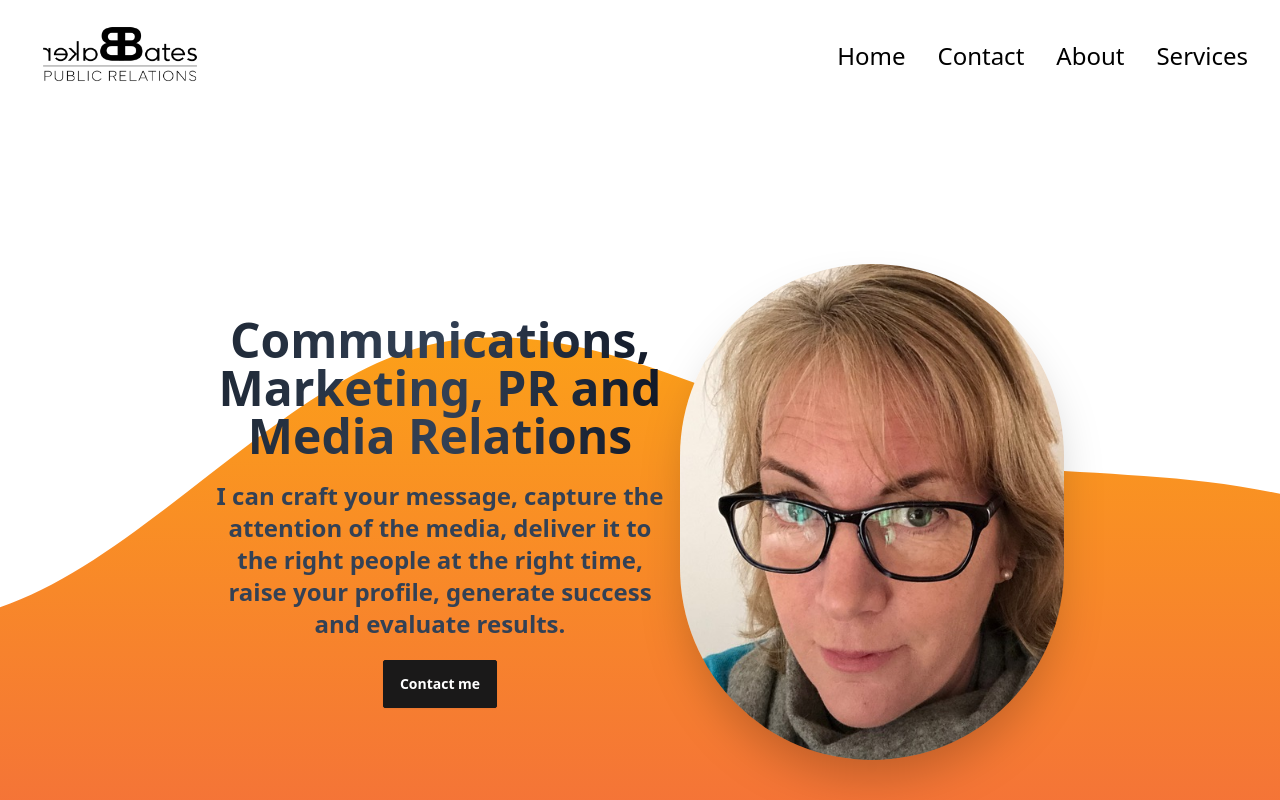
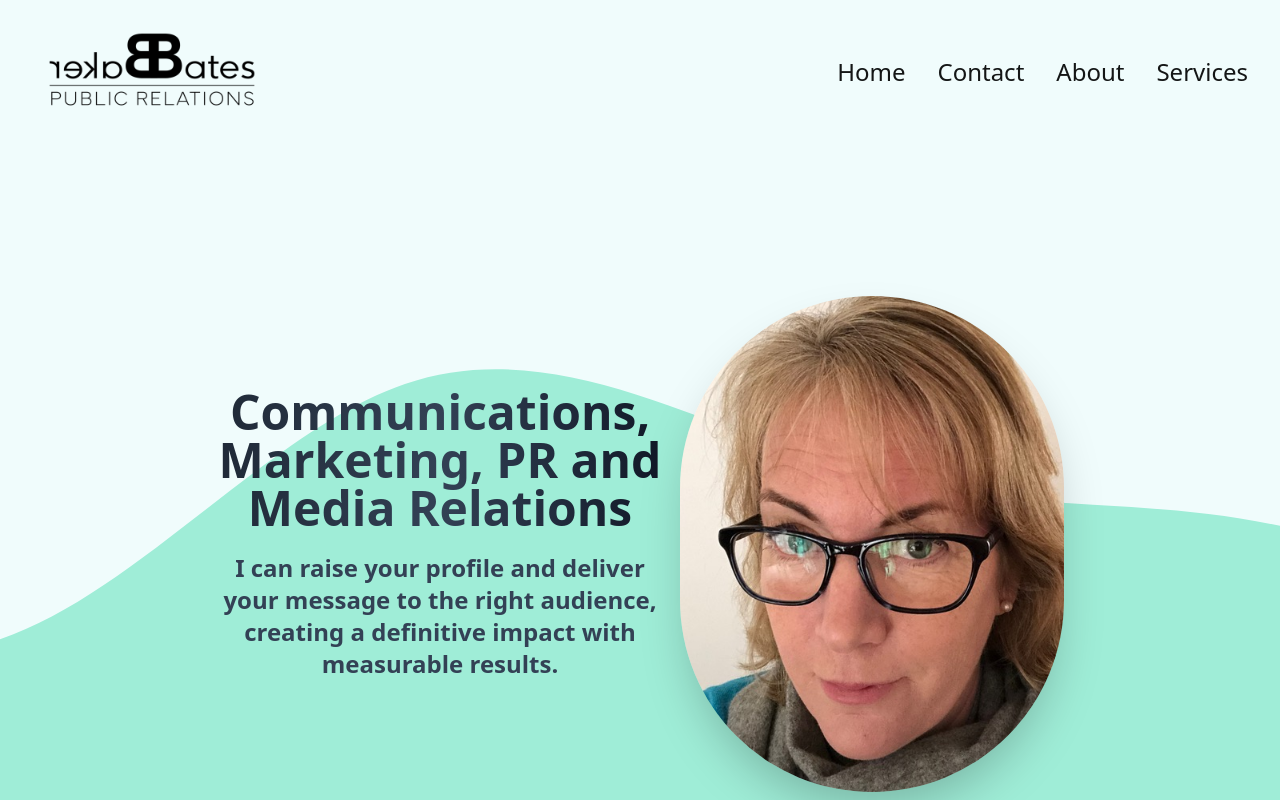
Before and after one commit to SebastianStankiewicz/PRPortfolio, a React (Vite) app: page / in a window 1280 px wide. Shown: the top 800 px of the page. Built offline with nearby package versions, Linux system fonts and the light colour scheme.

Commit message:
Changed color pallet and started making changes on email

```diff
--- a/index.html
+++ b/index.html
@@ -1,5 +1,5 @@
 <!doctype html>
-<html data-theme="lofi" lang="en">
+<html data-theme="customTheme" lang="en">
   <head>
     <meta charset="UTF-8" />
 
--- a/src/components/WelcomeHero.jsx
+++ b/src/components/WelcomeHero.jsx
@@ -20,13 +20,8 @@ const WelcomeHero = () => {
               Communications, Marketing, PR and Media Relations
             </h1>
             <p className="mb-5 text-2xl font-semibold text-transparent bg-clip-text bg-slate-700 ">
-              I can craft your message, capture the attention of the media,
-              deliver it to the right people at the right time, raise your
-              profile, generate success and evaluate results.
+            I can raise your profile and deliver your message to the right audience, creating a definitive impact with measurable results.
             </p>
-            <Link className="btn btn-secondary" to={`contact`}>
-              Contact me
-            </Link>
           </div>
         </div>
       </div>
--- a/src/components/serviceCarousel/ServiceCard.jsx
+++ b/src/components/serviceCarousel/ServiceCard.jsx
@@ -7,7 +7,7 @@ const ServiceCard = ({ title, description, icon, longDescription }) => {
     <>
 <motion.div
   whileHover={{ scale: 1.05 }}
-  className="card bg-base-100 w-96 shadow-sm rounded-lg border border-gray-200"
+  className="card bg-neutral w-96 shadow-sm rounded-lg border border-info"
 >
   <figure className="text-3xl mt-4">{icon}</figure>
   <div className="card-body items-center text-center">
--- a/src/components/serviceGrid/serviceCard.jsx
+++ b/src/components/serviceGrid/serviceCard.jsx
@@ -4,7 +4,7 @@ import { motion } from "framer-motion"
 const ServiceCard = ({title, description}) => {
   return (
     <>
-      <motion.div className="card bg-base-100 w-96 shadow-xl">
+      <motion.div className="card bg-neutral w-96 shadow-sm rounded-lg border border-accent">
         <div className="card-body items-center text-center">
           <h2 className="card-title">{title}</h2>
           <p dangerouslySetInnerHTML={{ __html: description }} />
--- a/src/routes/About.jsx
+++ b/src/routes/About.jsx
@@ -55,11 +55,7 @@ const About = () => {
 
           <div className="border-2 border-black rounded-lg p-6 bg-white shadow-lg">
             <p className="mb-4 text-gray-800 text-md">
-              My company logo signals that my approach is to look at things
-              differently, carefully and from all angles – forensically getting
-              under the bonnet of what you need. If you want an effective,
-              reliable, hands-on expert who takes the time to listen and gets
-              the job done, with a sense of humour, then get in touch.
+            My logo reflects my approach, which is to look at things differently, carefully and consider all possible angles. If you want an effective, reliable, hands-on expert who takes the time to listen and gets the job done, with a sense of humour, then get in touch
             </p>
             <div className="flex justify-center gap-10">
               <div>
--- a/src/routes/Home.jsx
+++ b/src/routes/Home.jsx
@@ -16,7 +16,9 @@ const Home = () => {
         <WelcomeHero />
       </header>
 
-      <Clients />
+        <div className="z-10 mx-auto ">
+        <Clients />
+      </div>
 
       <br></br>
 
--- a/src/routes/Services.jsx
+++ b/src/routes/Services.jsx
@@ -70,7 +70,7 @@ const Services = () => {
           </div>
           <div className="text-3xl flex justify-center">Affiliations</div>
           <div className="flex justify-center gap-6 p-4">
-            <div className="card bg-base-100 w-96 shadow-sm rounded-lg border border-gray-200">
+            <div className="card bg-neutral w-96 shadow-sm rounded-lg border border-accent">
               <div className="card-body items-center text-center">
                 <h2 className="card-title">
                   Speaker Coaching & Storytelling Training
--- a/src/routes/root.jsx
+++ b/src/routes/root.jsx
@@ -1,7 +1,7 @@
 import React from "react";
 import { Outlet, Link } from "react-router-dom";
 
-import bakerBatesLogo from "../companyLogos/bakerBatesLogo.png"
+import bakerBatesLogo from "../companyLogos/bakerBatesLogo.png";
 
 const root = () => {
   return (
@@ -33,11 +33,17 @@ const root = () => {
               </label>
             </div>
             <div className="mx-2 flex-1 px-2 font-bold text-3xl bg-gradient-to-r from-gray-800 via-slate-700 to-gray-900 bg-clip-text text-transparent">
-            <Link to={`/`}>            <div className="flex justify-center items-center">
-        <img src={bakerBatesLogo} alt="Optimum releasing" className="h-24 object-contain" />
-      </div></Link>
-
-              </div>
+              <Link to={`/`}>
+                {" "}
+                <div className="flex justify-center items-center">
+                  <img
+                    src={bakerBatesLogo}
+                    alt="Optimum releasing"
+                    className="h-32 object-contain"
+                  />
+                </div>
+              </Link>
+            </div>
             <div className="hidden flex-none lg:block">
               <ul className="menu menu-horizontal text-2xl">
                 {/* Navbar menu content here */}
--- a/tailwind.config.js
+++ b/tailwind.config.js
@@ -1,16 +1,35 @@
 /** @type {import('tailwindcss').Config} */
 export default {
-  content: [
-    "./index.html",
-    "./src/**/*.{js,ts,jsx,tsx}",
-  ],
+  content: ["./index.html", "./src/**/*.{js,ts,jsx,tsx}"],
   theme: {
     extend: {},
   },
-  plugins: [
-    require('daisyui'),
-  ],
+  plugins: [require("daisyui")],
   daisyui: {
-    themes: ["lofi"],
+    themes: [
+      "lofi",
+      "emerald",
+      "nord",
+      {
+        customTheme: {
+
+          secondary: "#78c4a7",   // Muted green, for productivity and reliability
+
+          accent: "#a0e3d4",      // Soft teal, to enhance the blue-green theme
+
+          neutral: "#e2f3f8",     // Light blue, for a calm and secure background
+
+          "base-100": "#f0fcfc",  // Very light blue-green, for a clean base color
+
+          info: "#64d1e6",        // Bright blue for informational elements
+
+          success: "#88f0b0",     // Pastel green for positive feedback
+
+          warning: "#ffdf6b",     // Yellow for warnings, keeping contrast with other colors
+
+          error: "#f77d75",
+        },
+      },
+    ],
   },
-}
+};
```
Also changed, not shown: public/graphics/heroGraphic.svg, public/graphics/servicewave.svg.
